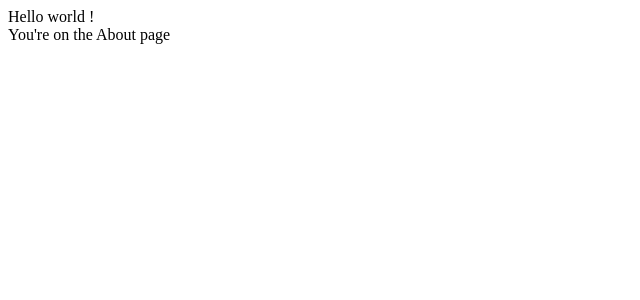
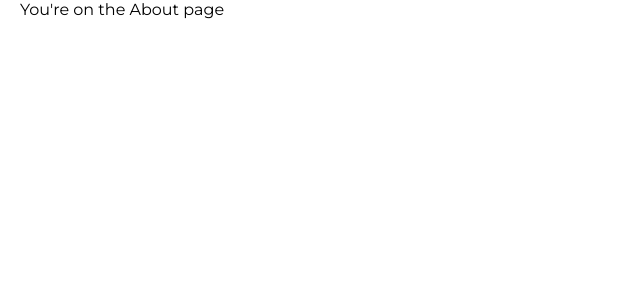
Before and after one commit to SebDelile/SebastienDelile_11_08072021, a React (Create React App) app: page /about in a window 1280 px wide. Shown: the top 300 px of the page, without its empty margins (0-640 px from the left). Built offline with nearby package versions, Linux system fonts and the light colour scheme.

Commit message:
feat: add common CSS
add common CSS properties for all elements
add CSS to size the App in the screen
remove Hello world in router

```diff
--- a/src/App.jsx
+++ b/src/App.jsx
@@ -9,8 +9,7 @@ import Error404 from './pages/Error404';
 class App extends Component {
   render() {
     return (
-      <div className="App">
-        Hello world !
+      <div className="app">
         <BrowserRouter>
           <Switch>
             <Route exact path="/">
--- a/src/styles/App.scss
+++ b/src/styles/App.scss
@@ -1,2 +1,15 @@
-.App {
+.app {
+  width: 100%;
+  min-height: 100%;
+  margin: 0 auto;
+  > * {
+    min-width: 20rem;
+    max-width: 90rem;
+    margin: 0 auto;
+    padding: 0 1.25rem;
+    //intermediate breakpoints
+    @media only screen and (min-width: 90rem) {
+      padding: 0 6.25rem;
+    }
+  }
 }
--- a/src/styles/index.scss
+++ b/src/styles/index.scss
@@ -1,2 +1,23 @@
-body {
+@import url('https://fonts.googleapis.com/css2?family=Montserrat:wght@400;500;700&display=swap');
+
+// Allow App to take 100% of the screen's height
+html,
+body,
+#root {
+  height: 100%;
 }
+
+//CSS reset
+*,
+*::after,
+*::before {
+  padding: 0px;
+  margin: 0px;
+  box-sizing: border-box;
+  font-family: 'Montserrat', sans-serif;
+}
+
+a {
+  text-decoration: inherit;
+  color: inherit;
+}
--- /dev/null
+++ b/src/styles/shared.scss
@@ -0,0 +1,2 @@
+$color-primary: #ff6060;
+$color-secondary: #f7f7f7;
```
